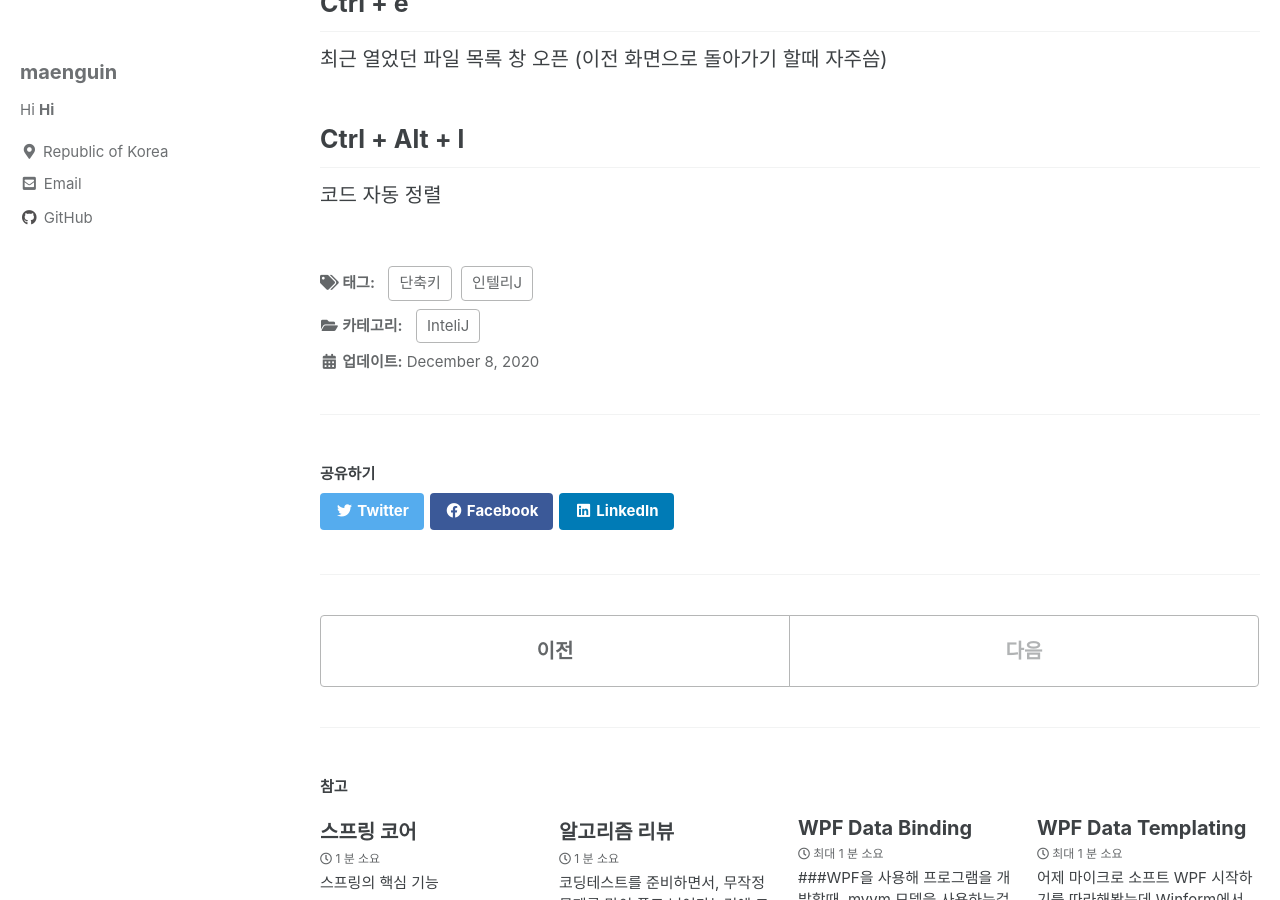
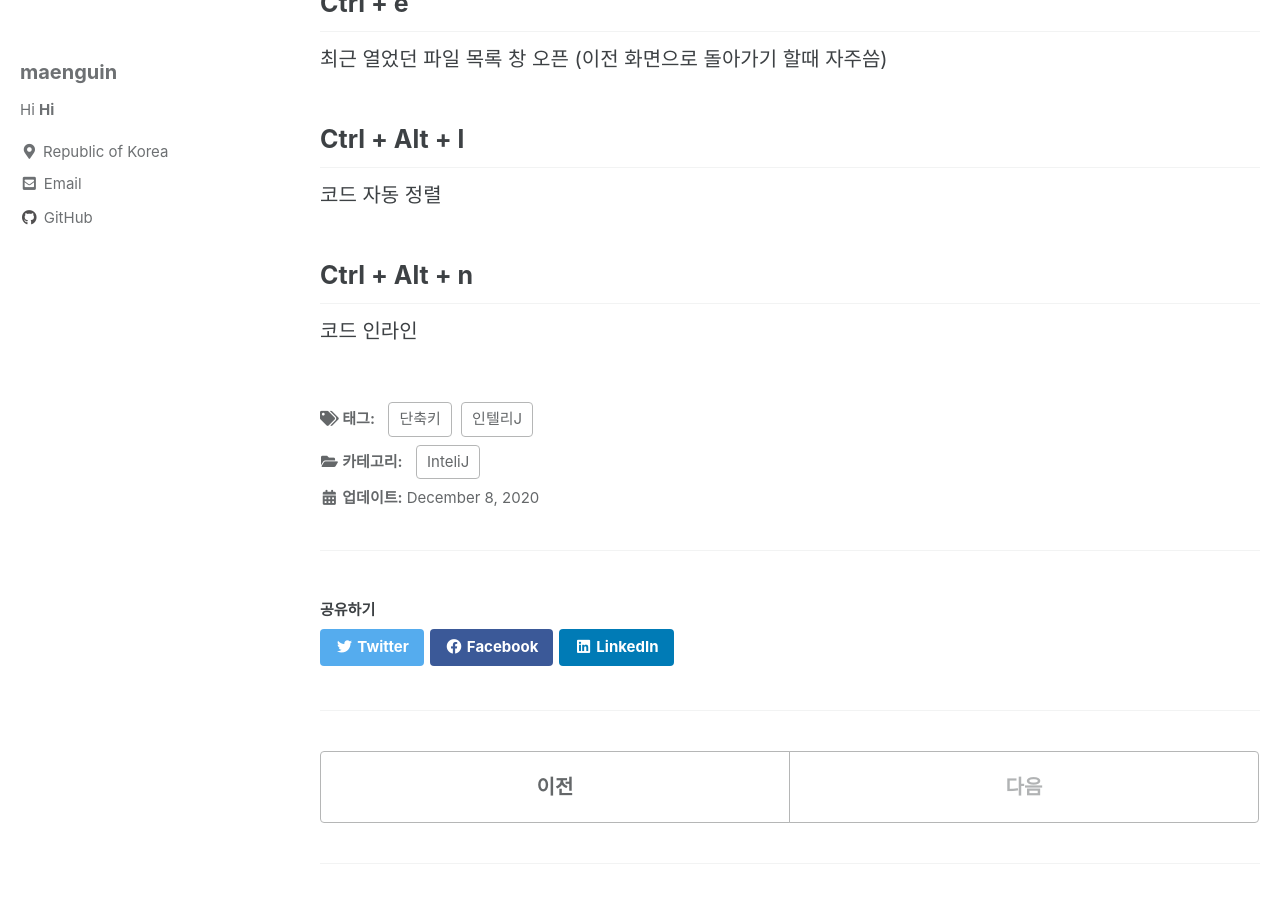
Before and after one commit to maenguin/maenguin.github.io, a Jekyll site: the page built from _posts/2020-12-08-intelij-command.md, in a window 1280 px wide and 900 px high, scrolled down 1129 px. Built offline with Jekyll 4.4.1, drawn with Linux system fonts in a browser that asks for light colours; cached includes are drawn as plain includes.

Commit message:
Update 2020-12-08-intelij-command.md

```diff
--- a/_posts/2020-12-08-intelij-command.md
+++ b/_posts/2020-12-08-intelij-command.md
@@ -33,3 +33,6 @@ tags:
 
 ## Ctrl + Alt + l
 코드 자동 정렬
+
+## Ctrl + Alt + n
+코드 인라인
```
